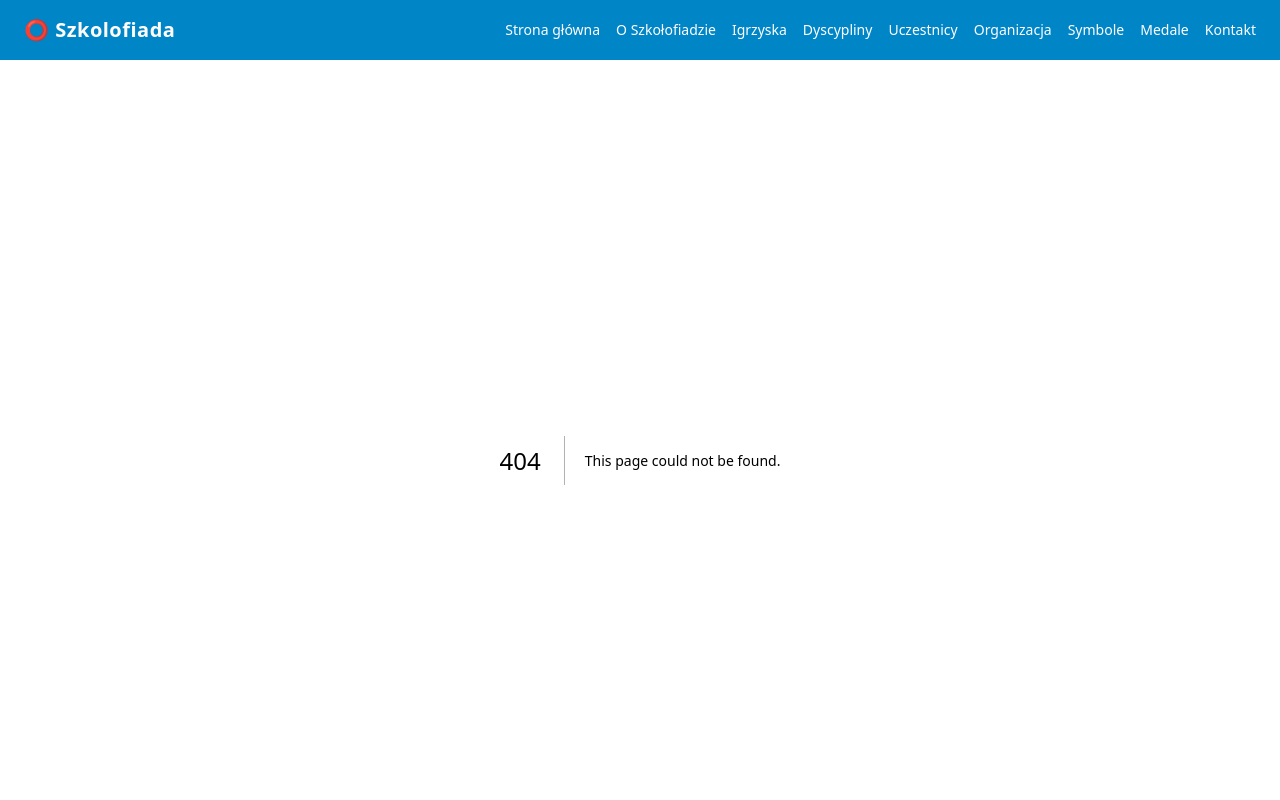
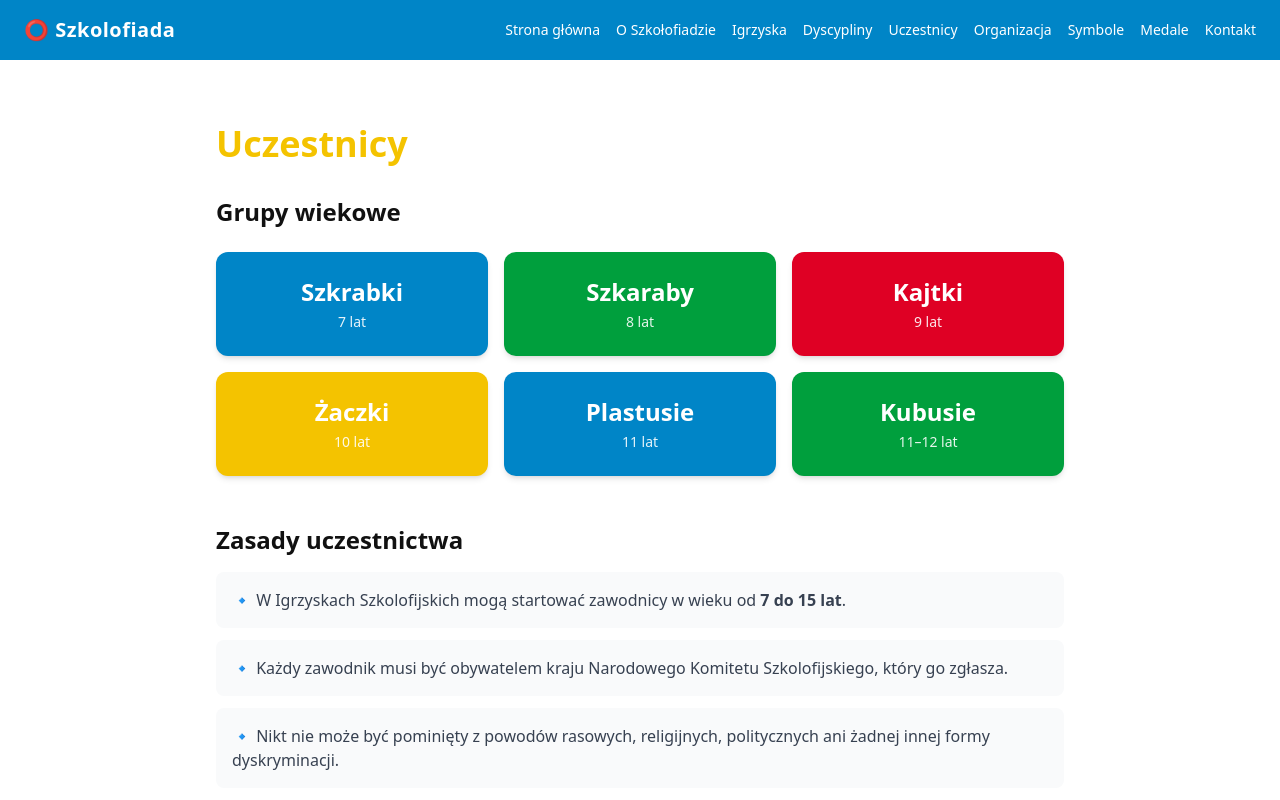
Before and after one commit to romatematycznie/Szkolofiada, a Next.js app: page /uczestnicy in a window 1280 px wide. Before the commit this address had no page. Shown: the top 800 px of the page. Built offline with nearby package versions, Linux system fonts and the light colour scheme.

Commit message:
Create page.tsx

```diff
--- /dev/null
+++ b/app/uczestnicy/page.tsx
@@ -0,0 +1,46 @@
+export default function Uczestnicy() {
+  const grupy = [
+    { nazwa: "Szkrabki", wiek: "7 lat", kolor: "var(--kolor-niebieski)" },
+    { nazwa: "Szkaraby", wiek: "8 lat", kolor: "var(--kolor-zielony)" },
+    { nazwa: "Kajtki", wiek: "9 lat", kolor: "var(--kolor-czerwony)" },
+    { nazwa: "Żaczki", wiek: "10 lat", kolor: "var(--kolor-zolty)" },
+    { nazwa: "Plastusie", wiek: "11 lat", kolor: "var(--kolor-niebieski)" },
+    { nazwa: "Kubusie", wiek: "11–12 lat", kolor: "var(--kolor-zielony)" },
+  ];
+
+  return (
+    <div className="max-w-4xl mx-auto px-6 py-16">
+      <h1 className="text-4xl font-bold mb-8" style={{ color: "var(--kolor-zolty)" }}>Uczestnicy</h1>
+
+      <section className="mb-12">
+        <h2 className="text-2xl font-bold mb-6">Grupy wiekowe</h2>
+        <div className="grid grid-cols-2 md:grid-cols-3 gap-4">
+          {grupy.map((g, i) => (
+            <div key={i} className="p-6 rounded-xl text-center text-white font-bold shadow-md" style={{ backgroundColor: g.kolor }}>
+              <p className="text-2xl mb-1">{g.nazwa}</p>
+              <p className="text-sm font-normal opacity-90">{g.wiek}</p>
+            </div>
+          ))}
+        </div>
+      </section>
+
+      <section className="mb-12">
+        <h2 className="text-2xl font-bold mb-4">Zasady uczestnictwa</h2>
+        <div className="space-y-3">
+          <div className="p-4 rounded-lg bg-gray-50">
+            <p className="text-gray-700">🔹 W Igrzyskach Szkolofijskich mogą startować zawodnicy w wieku od <strong>7 do 15 lat</strong>.</p>
+          </div>
+          <div className="p-4 rounded-lg bg-gray-50">
+            <p className="text-gray-700">🔹 Każdy zawodnik musi być obywatelem kraju Narodowego Komitetu Szkolofijskiego, który go zgłasza.</p>
+          </div>
+          <div className="p-4 rounded-lg bg-gray-50">
+            <p className="text-gray-700">🔹 Nikt nie może być pominięty z powodów rasowych, religijnych, politycznych ani żadnej innej formy dyskryminacji.</p>
+          </div>
+          <div className="p-4 rounded-lg bg-gray-50">
+            <p className="text-gray-700">🔹 Narodowe Komitety Szkolofijskie wysyłają tylko tych zawodników, którzy są odpowiednio przygotowani do startu.</p>
+          </div>
+        </div>
+      </section>
+    </div>
+  );
+}
```
